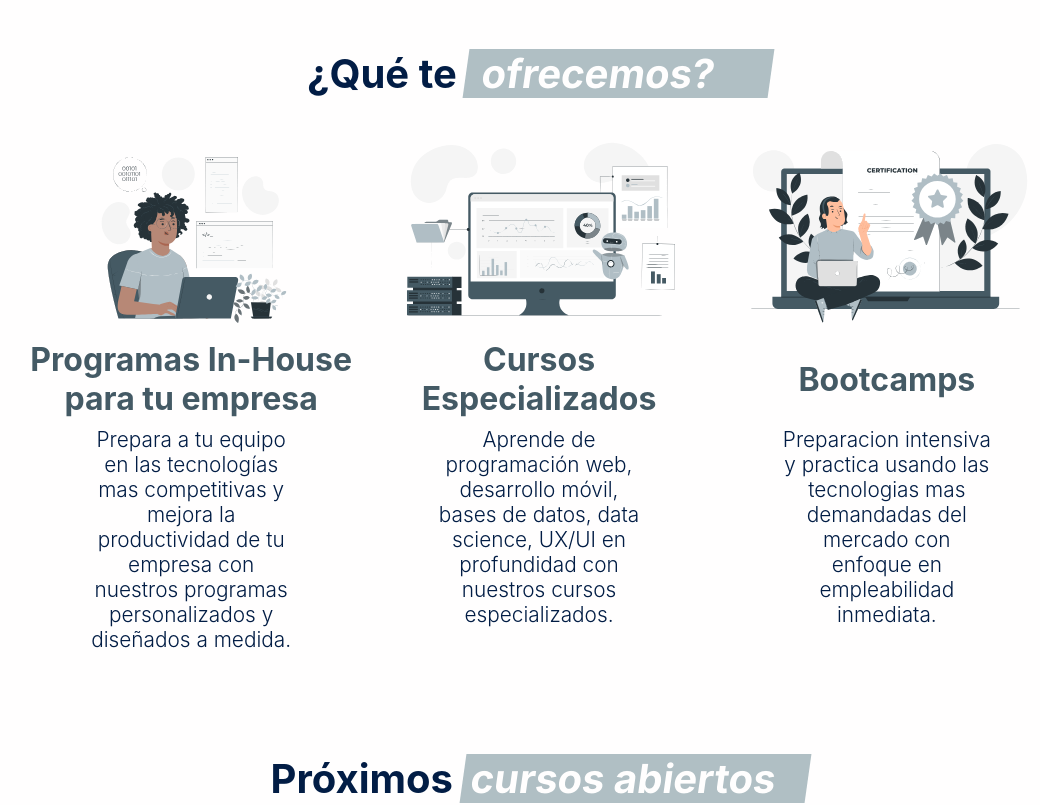
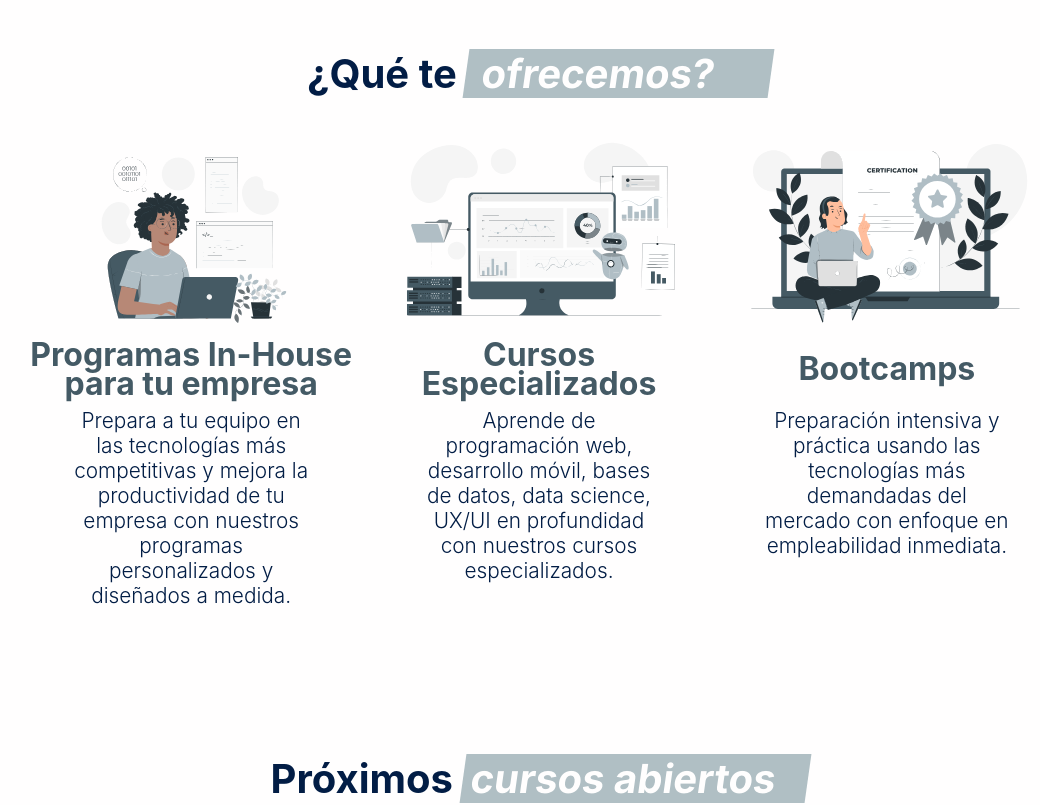
Before and after one commit to Groway-Studio/groway-academy-site, a React (Vite) app: page / in a window 1280 px wide. Shown: the part 800-1605 px from the top of the page, without its empty margins (101-1141 px from the left). Built offline with nearby package versions, Linux system fonts and the light colour scheme.

Commit message:
WhatWeOffer section updated, close #24

```diff
--- a/src/components/Footer/footer.module.scss
+++ b/src/components/Footer/footer.module.scss
@@ -21,14 +21,10 @@
   }
 
   &__logo {
-    max-width: 200px;
+    width: 8rem;
 
     img {
       width: 100%;
-    }
-
-    @include phone {
-      max-width: 130px;
     }
   }
 
--- a/src/components/Header/header.module.scss
+++ b/src/components/Header/header.module.scss
@@ -16,17 +16,18 @@
   }
 
   @include tablet {
-    background-position-y: 15rem;
+    background-position-y: 25rem;
   }
 
   @include phone {
     background: url("../../assets/header_background_mobile.svg") no-repeat;
     background-size: contain;
     height: 100%;
-    background-position-y: 15rem;
+    background-position-y: 13rem;
   }
 
   &__heroImage {
+    z-index: 100;
     img {
       width: 100%;
     }
@@ -64,7 +65,7 @@
       font-weight: bold;
 
       @include phone {
-        font-size: 1.8rem;
+        font-size: 1.5rem;
       }
 
       @include tablet {
@@ -88,7 +89,7 @@
         padding: 0 0.5rem;
 
         @include phone {
-          padding: 0 0.3rem 0 0.5rem;
+          padding: 0.3rem 0 0.5rem;
         }
       }
 
@@ -97,6 +98,7 @@
         margin-left: 5px;
 
         @include phone {
+          padding: 0.3rem 0 0.5rem;
         }
       }
     }
@@ -153,6 +155,7 @@
       gap: 0;
       margin: 15rem 0;
       grid-template-columns: 1fr;
+      max-width: 334px;
     }
 
     @include tablet {
--- a/src/components/Navbar/navbar.module.scss
+++ b/src/components/Navbar/navbar.module.scss
@@ -2,42 +2,39 @@
 
 .navbar {
   &__container {
-    z-index: -100;
-    width: 100%;
+    background: $black;
+    height: 10rem;
     position: absolute;
     top: 0;
-    background: $black;
-    height: 10rem;
+    width: 100%;
 
     @include phone {
       height: 15rem;
     }
 
     @include tablet {
-      height: 17rem;
+      height: 25rem;
     }
   }
 
   align-items: center;
+  color: $white;
   display: flex;
   justify-content: space-between;
   margin: 0 auto;
-  color: $white;
+  max-width: 1024px;
   padding: 2rem 0;
   width: 90%;
-  max-width: 1024px;
 
   @include phone {
-    background: $black;
+    align-items: flex-start;
+    max-width: 334px;
     padding: 1.5rem 0;
-    width: 100%;
-    align-items: flex-start;
-    height: 20rem;
   }
 
   @include tablet {
     background: $black;
-    width: 100%;
+
     padding: 2rem 3rem;
   }
 
@@ -45,13 +42,7 @@
     width: 8rem;
 
     @include phone {
-      width: 8rem;
-      margin-left: 1.5rem;
       order: -1;
-    }
-
-    @include tablet {
-      width: 20%;
     }
 
     img {
@@ -103,9 +94,8 @@
 
   &__burger {
     &_menu {
+      display: none;
       order: 2;
-      display: none;
-      margin-right: 1.5rem;
       z-index: 100;
 
       @include phone {
@@ -131,15 +121,16 @@
   }
 
   &__show {
+    animation: myAnimation 0.1s linear 0s 1 normal forwards;
     background: $black;
     margin: 0;
+    max-width: 334px;
     position: absolute;
+    text-align: center;
     top: 5rem;
+    transition: all 0.5s cubic-bezier(0.26, 0.59, 0.83, 0.67);
+    width: 100%;
     z-index: 200;
-    width: 100%;
-    text-align: center;
-    animation: myAnimation 0.1s linear 0s 1 normal forwards;
-    transition: all 0.5s cubic-bezier(0.26, 0.59, 0.83, 0.67);
 
     li {
       display: flex;
--- a/src/components/NextCourses/next_courses.module.scss
+++ b/src/components/NextCourses/next_courses.module.scss
@@ -68,6 +68,10 @@
               font-size: 2.5rem;
               margin: 0;
               color: #fff;
+
+              @include phone {
+                font-size: 1.8rem;
+              }
             }
 
             @include phone {
@@ -158,12 +162,12 @@
     }
 
     @include phone {
-      grid-template-columns: 1fr;
+      grid-template-columns: 100%;
       height: 100%;
     }
 
     @include tablet {
-      grid-template-columns: 1fr;
+      grid-template-columns: 100%;
     }
 
     h3,
--- a/src/components/WhatWeOffer/index.jsx
+++ b/src/components/WhatWeOffer/index.jsx
@@ -21,7 +21,9 @@ const WhatWeOffer = () => {
 
           <h3>Programas In-House para tu empresa</h3>
           <p>
-            Prepara a tu equipo en las tecnologías mas competitivas y mejora la productividad de tu empresa con nuestros programas personalizados y diseñados a medida.
+            Prepara a tu equipo en las tecnologías más competitivas y mejora la
+            productividad de tu empresa con nuestros programas personalizados y
+            diseñados a medida.
           </p>
         </div>
         <div className={styles.what_we_offer__card_item}>
@@ -32,7 +34,8 @@ const WhatWeOffer = () => {
           />
           <h3>Cursos Especializados</h3>
           <p>
-            Aprende de programación web, desarrollo móvil, bases de datos, data science, UX/UI en profundidad con nuestros cursos especializados.
+            Aprende de programación web, desarrollo móvil, bases de datos, data
+            science, UX/UI en profundidad con nuestros cursos especializados.
           </p>
         </div>
         <div className={styles.what_we_offer__card_item}>
@@ -44,7 +47,8 @@ const WhatWeOffer = () => {
 
           <h3>Bootcamps</h3>
           <p>
-            Preparacion intensiva y practica usando las tecnologias mas demandadas del mercado con enfoque en empleabilidad inmediata.
+            Preparación intensiva y práctica usando las tecnologías más
+            demandadas del mercado con enfoque en empleabilidad inmediata.
           </p>
         </div>
       </div>
--- a/src/components/WhatWeOffer/what_we_offer.module.scss
+++ b/src/components/WhatWeOffer/what_we_offer.module.scss
@@ -21,10 +21,35 @@
 
   &__card_item {
     display: grid;
-    grid-template-rows: 12.5rem 6rem 12rem;
+    grid-template-rows: 12.5rem 4rem 10rem;
+    gap: 0.4rem;
+
+    @include phone {
+      grid-template-rows: 12.5rem 4rem auto;
+      gap: 0;
+    }
+
+    &:nth-of-type(2) {
+      @include phone {
+        grid-template-rows: 12.5rem 3rem 10rem;
+      }
+
+      @include tablet {
+        grid-template-rows: 12.5rem 2.5rem 10rem;
+      }
+    }
+
+    &:last-of-type {
+      @include phone {
+        grid-template-rows: 12.5rem 3rem 10rem;
+      }
+
+      @include tablet {
+        grid-template-rows: 12.5rem 2.5rem 10rem;
+      }
+    }
 
     @include tablet {
-      grid-template-rows: 12.5rem 4rem auto;
       width: 330px;
     }
 
@@ -42,10 +67,10 @@
   grid-template-columns: repeat(3, calc(33% - 0.6rem));
   margin: auto;
   justify-content: space-between;
-  gap: 1rem;
 
   @include tablet {
     display: flex;
+    gap: 1rem;
     flex-direction: row;
     align-items: center;
     justify-content: center;
@@ -54,22 +79,24 @@
 
   @include phone {
     grid-template-columns: 1fr;
-    gap: 3rem;
+    gap: 1.5rem;
   }
 
   h3,
   p {
     text-align: center;
-    margin: auto;
+    margin: 0 auto;
   }
 
   h3 {
     @include flex_center;
     color: $gray-dark;
+    // align-items: flex-end;
     font-size: 2rem;
+    line-height: 1.8rem;
 
     @include phone {
-      font-size: 1.6rem;
+      font-size: 1.3rem;
       width: 80%;
     }
 
@@ -79,14 +106,13 @@
   }
 
   p {
+    color: $blue-3;
     font-size: 1.3rem;
-    width: 65%;
-
-    color: $blue-3;
     font-weight: 300;
+    width: 75%;
 
     @include tablet {
-      width: 100%;
+      width: 90%;
     }
   }
 }
```
